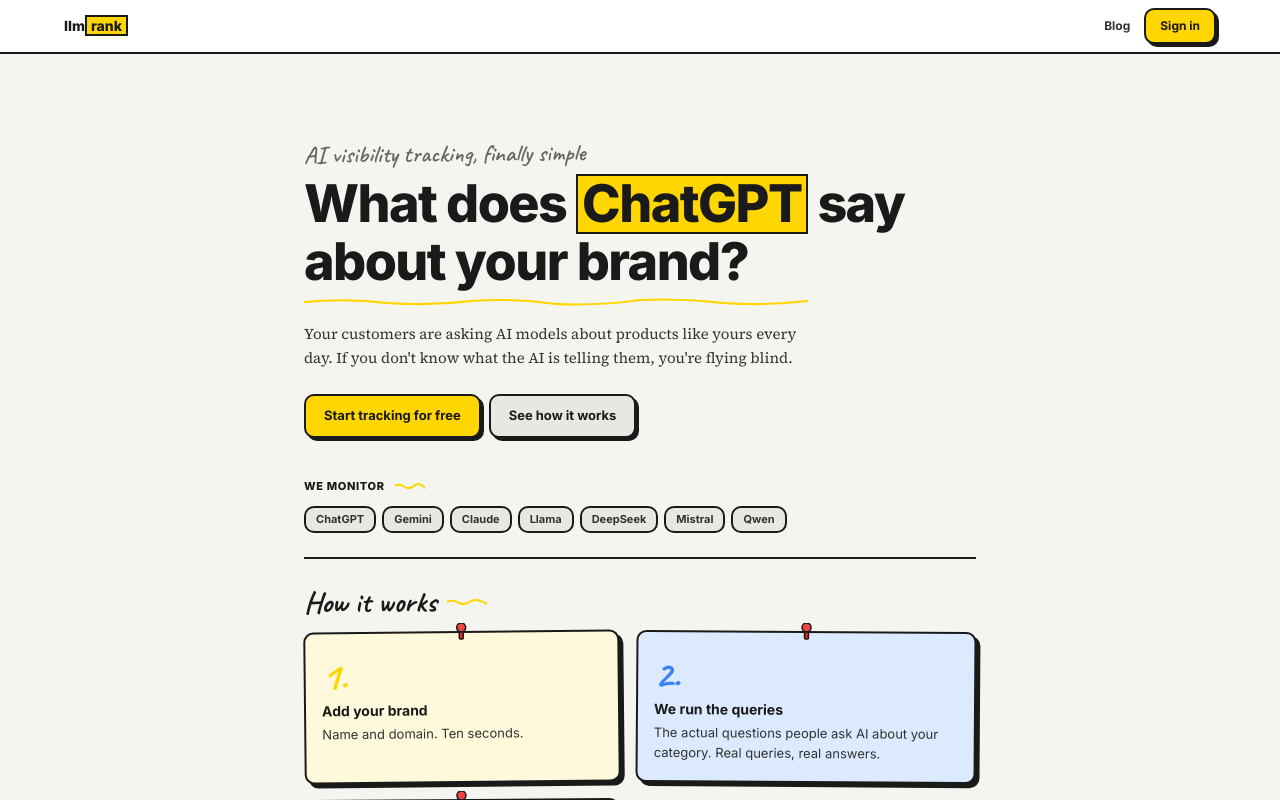
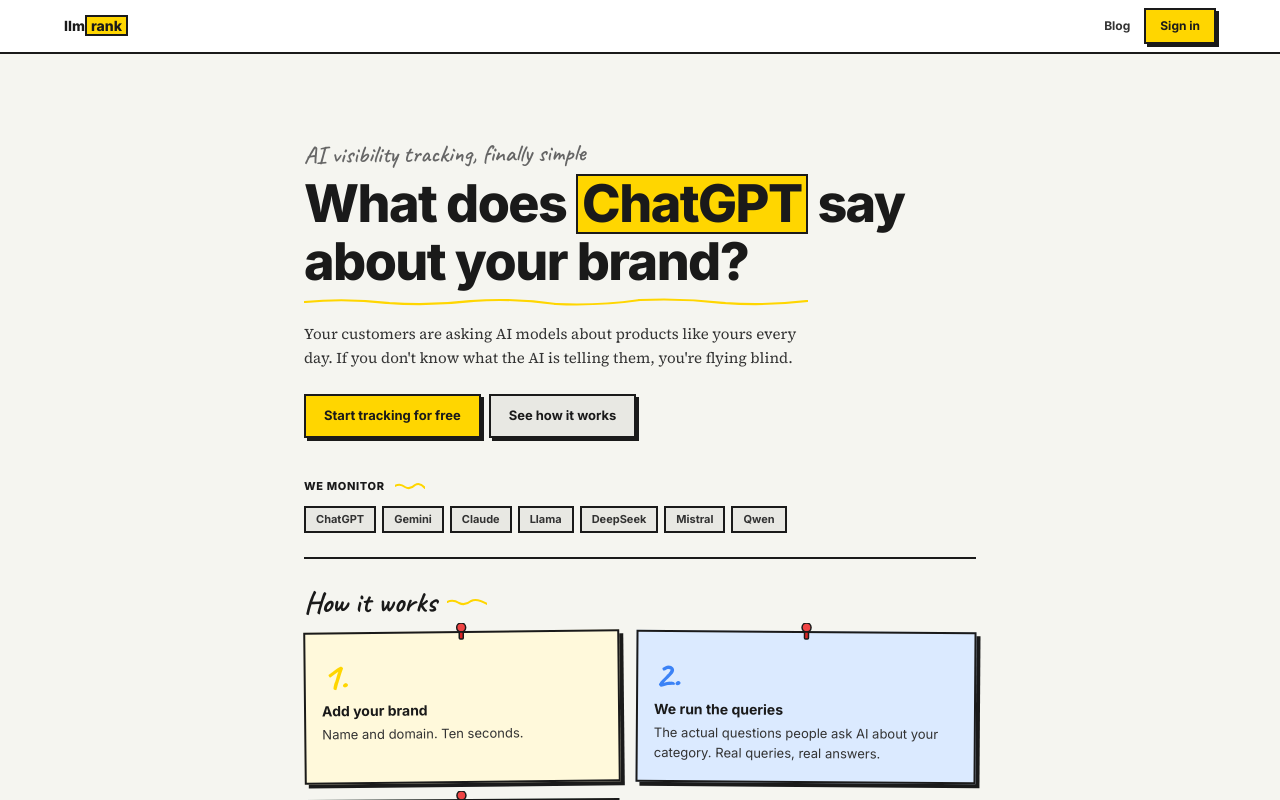
Before and after one commit to getcleanroom-xyz/llmrank, a Next.js app in the folder frontend/: page / in a window 1280 px wide. Shown: the top 800 px of the page. Built offline with nearby package versions, Linux system fonts and the light colour scheme; no server answers.

Commit message:
fix: --radius to 0px for true neobrutalist sharp corners

```diff
--- a/frontend/app/globals.css
+++ b/frontend/app/globals.css
@@ -20,7 +20,7 @@
   --text-secondary: #333333;
   --text-muted:     #666666;
 
-  --radius:         10px;
+  --radius:         0px;
   --shadow:         4px 4px 0px #1A1A1A;
   --shadow-sm:      3px 3px 0px #1A1A1A;
   --shadow-hover:   5px 5px 0px #1A1A1A;
```
